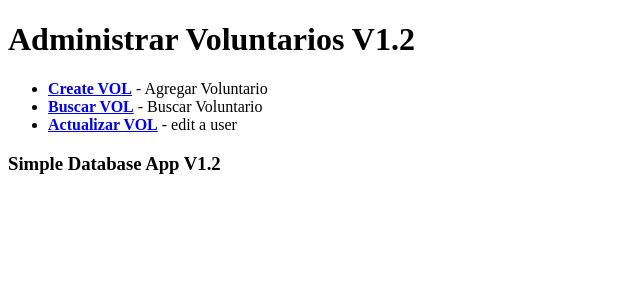
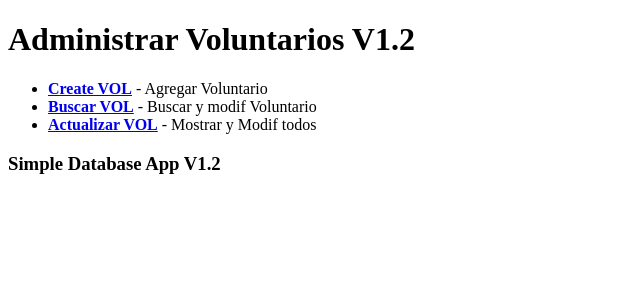
Before and after one commit to badubko/Aportes-Web_SQL, a PHP site: page /index_ap_V1.2.php in a window 1280 px wide. Shown: the top 300 px of the page, without its empty margins (0-640 px from the left). Run offline with PHP 8.4, Linux system fonts and the light colour scheme.

Commit message:
Cambio de texto

```diff
--- a/index_ap_V1.2.php
+++ b/index_ap_V1.2.php
@@ -4,8 +4,8 @@
 
 	<ul>
 		<li><a href="create_ap_V1.2.php"><strong>Create VOL</strong></a> - Agregar Voluntario</li>
-		<li><a href="read_ap_V1.2.php"><strong>Buscar VOL</strong></a> - Buscar Voluntario</li>
-		<li><a href="update_ap_V1.2.php"><strong>Actualizar VOL</strong></a> - edit a user</li>
+		<li><a href="read_ap_V1.2.php"><strong>Buscar VOL</strong></a> - Buscar y modif Voluntario</li>
+		<li><a href="update_ap_V1.2.php"><strong>Actualizar VOL</strong></a> - Mostrar y Modif todos</li>
 	</ul>
 
 <?php include "templates/footer.php"; ?>
```
